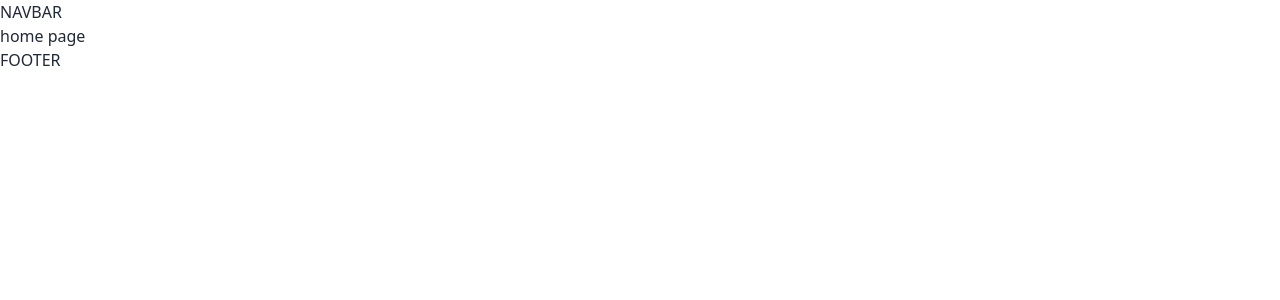
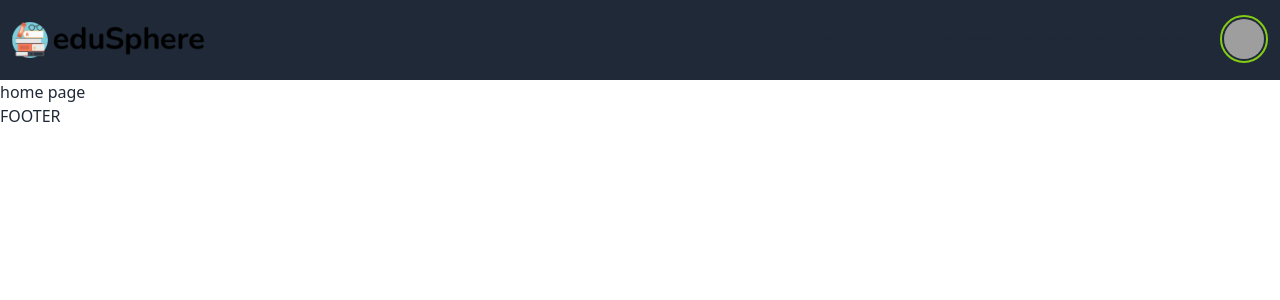
Before and after one commit to S-Alif/Edu-Sphere, a React (Vite) app in the folder main/frontend/: page / in a window 1280 px wide. Shown: the top 300 px of the page. Built offline with nearby package versions, Linux system fonts and the light colour scheme; grey boxes are pictures that could not be loaded.

Commit message:
[DONE] initial navbar design

```diff
--- a/main/frontend/src/components/Navbar.jsx
+++ b/main/frontend/src/components/Navbar.jsx
@@ -1,10 +1,64 @@
+import { NavLink } from 'react-router-dom';
+import Container from './tag-comps/Container';
+import useSystemTheme from '../hooks/useSystemTheme';
 
+// import logo
+import logoDark from '../assets/imgs/logo-dark.png'
+import logoLight from '../assets/imgs/logo-light.png'
 
 const Navbar = () => {
+
+    const theme = useSystemTheme()
+
     return (
-        <div>
-            NAVBAR
-        </div>
+        <>
+            {/* top navbar */}
+            <div className={`navbar-top h-20 ${theme ? "bg-slate-900" : "bg-current"}`}>
+                <Container className={"h-full"}>
+                    <div className="flex w-full h-full justify-between items-center">
+
+                        {/* logo */}
+                        <div className="logo">
+                            <NavLink to={"/"}> <img src={theme ? logoDark : logoLight} alt="edusphere-logo" className='w-48' /> </NavLink>
+                        </div>
+
+                        {/* menu */}
+                        <div className="menu-bar flex h-full items-center gap-8">
+
+                            {/* menu links */}
+                            <div className="links flex gap-5">
+                                <NavLink to={"/"} className={`font-bold ${theme ? "hover:text-lime-500" : "hover:text-lime-800"}`}>Home</NavLink>
+                                <NavLink to={"/about"} className={`font-bold ${theme ? "hover:text-lime-500" : "hover:text-lime-800"}`}>About</NavLink>
+                                <NavLink to={"/courses"} className={`font-bold ${theme ? "hover:text-lime-500" : "hover:text-lime-800"}`}>Courses</NavLink>
+                                <NavLink to={"/instructors"} className={`font-bold ${theme ? "hover:text-lime-500" : "hover:text-lime-800"}`}>Instructors</NavLink>
+                                <NavLink to={"/contact"} className={`font-bold ${theme ? "hover:text-lime-500" : "hover:text-lime-800"}`}>Contact</NavLink>
+                            </div>
+
+                            <div className="profile">
+                                <div className="dropdown dropdown-end">
+                                    <div tabIndex={0} role="button" className="btn btn-ghost btn-circle avatar border-2 border-lime-500">
+                                        <div className="w-10 rounded-full">
+                                            <img alt="Tailwind CSS Navbar component" src="https://daisyui.com/images/stock/photo-1534528741775-53994a69daeb.jpg" />
+                                        </div>
+                                    </div>
+                                    <ul tabIndex={0} className="mt-3 z-[1] p-2 shadow menu menu-sm dropdown-content bg-base-100 rounded-box w-52 border border-lime-500">
+                                        <li>
+                                            <a className="justify-between">
+                                                Profile
+                                            </a>
+                                        </li>
+                                        <li><a>Settings</a></li>
+                                        <li><a>Logout</a></li>
+                                    </ul>
+                                </div>
+                            </div>
+
+                        </div>
+
+                    </div>
+                </Container>
+            </div>
+        </>
     );
 };
 
```
